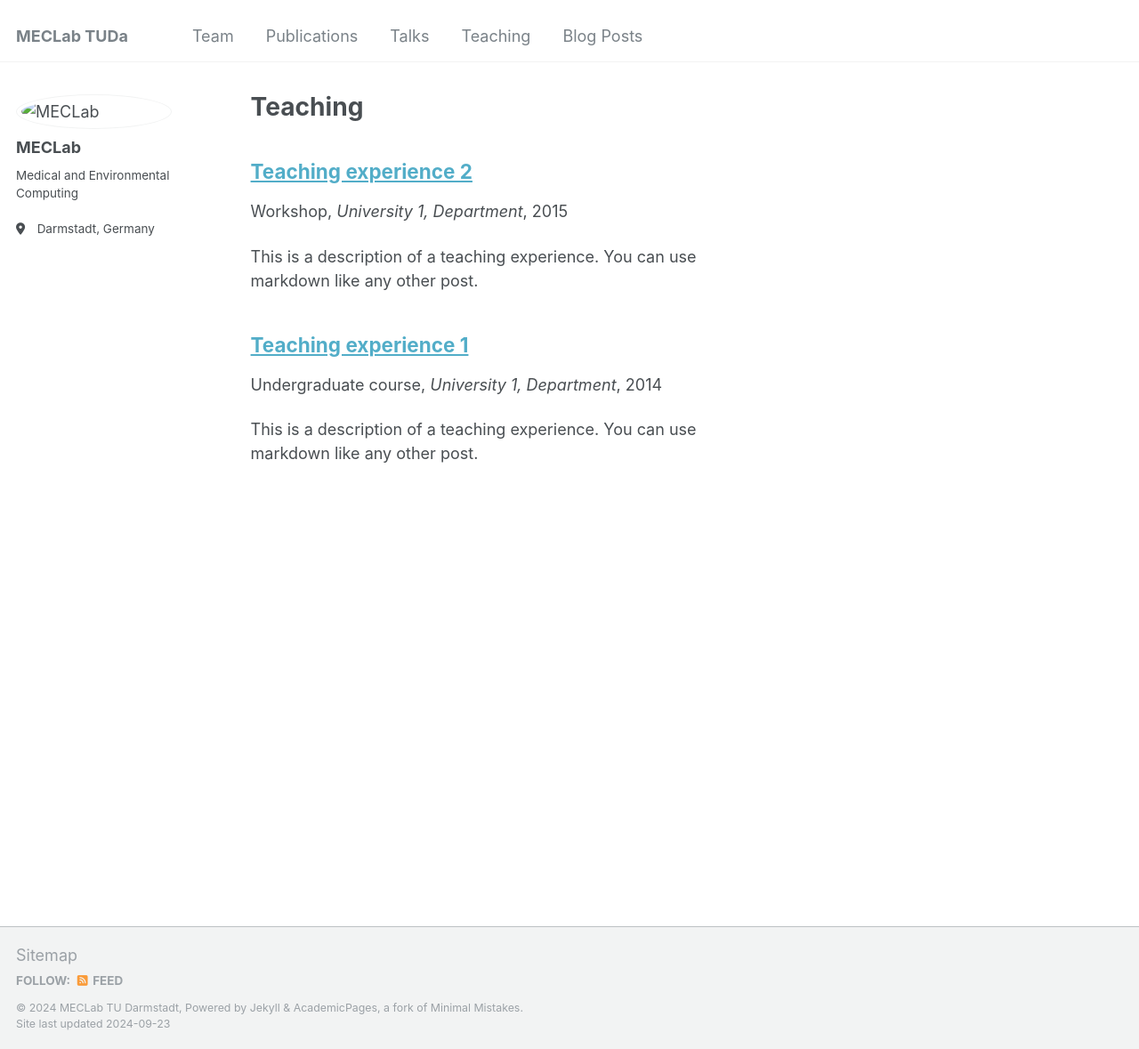
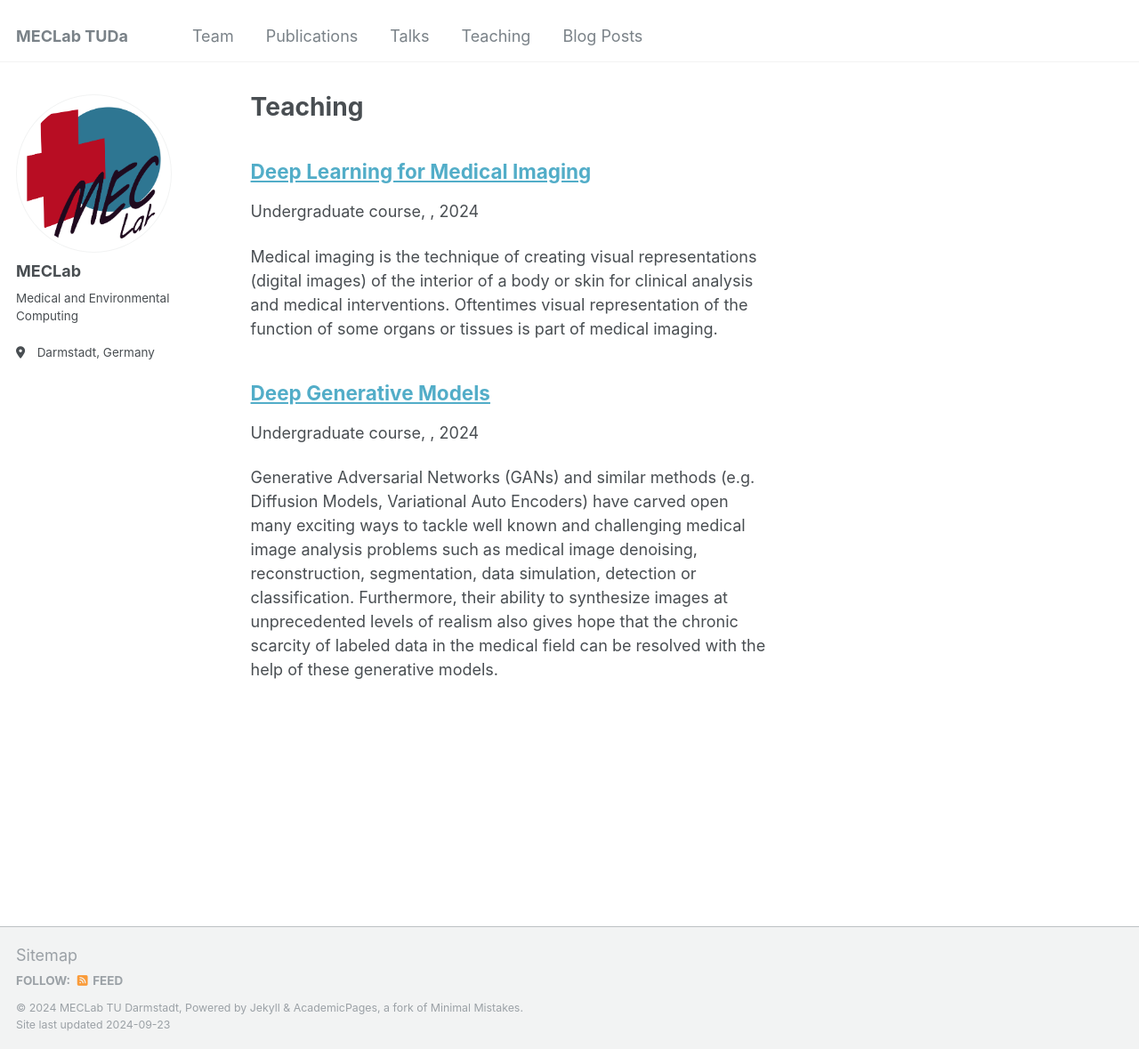
Before and after one commit to MECLabTUDA/MECLabTUDA.github.io, a Jekyll site: the page built from _pages/teaching.html, in a window 1280 px wide and 1179 px high. Shown: the whole window at 89% size. Built offline with Jekyll 4.4.1, drawn with Linux system fonts in a browser that asks for light colours.

Commit message:
add new logo, add contents to teaching category

```diff
--- a/_config.yml
+++ b/_config.yml
@@ -211,6 +211,9 @@ kramdown:
 
 # These settings control the types of collections used by the template
 collections:
+  team:
+    output: true
+    permalink: /:collection/:path/
   teaching:
     output: true
     permalink: /:collection/:path/
@@ -227,6 +230,13 @@ collections:
 
 # These settings control how pages and collections are included in the site
 defaults:
+  # _team
+  - scope:
+      path: ""
+      type: pages
+    values:
+      layout: single
+      author_profile: true
   # _posts
   - scope:
       path: ""
@@ -235,7 +245,7 @@ defaults:
       layout: single
       author_profile: true
       read_time: true
-      comments: true
+      comments: false
       share: true
       related: true
   # _pages
@@ -253,7 +263,7 @@ defaults:
       layout: single
       author_profile: true
       share: true
-      comments: true
+      comments: false
   # _publications
   - scope:
       path: ""
@@ -262,7 +272,7 @@ defaults:
       layout: single
       author_profile: true
       share: true
-      comments: true
+      comments: false
   # _portfolio
   - scope:
       path: ""
@@ -271,7 +281,7 @@ defaults:
       layout: single
       author_profile: true
       share: true
-      comment: true
+      comment: false
   # _talks
   - scope:
       path: ""
--- a/_teaching/2014-spring-teaching-1.md
+++ /dev/null
@@ -1,20 +0,0 @@
----
-title: "Teaching experience 1"
-collection: teaching
-type: "Undergraduate course"
-permalink: /teaching/2014-spring-teaching-1
-venue: "University 1, Department"
-date: 2014-01-01
-location: "City, Country"
----
-
-This is a description of a teaching experience. You can use markdown like any other post.
-
-Heading 1
-======
-
-Heading 2
-======
-
-Heading 3
-======
--- a/_teaching/2015-spring-teaching-2.md
+++ /dev/null
@@ -1,20 +0,0 @@
----
-title: "Teaching experience 2"
-collection: teaching
-type: "Workshop"
-permalink: /teaching/2015-spring-teaching-1
-venue: "University 1, Department"
-date: 2015-01-01
-location: "City, Country"
----
-
-This is a description of a teaching experience. You can use markdown like any other post.
-
-Heading 1
-======
-
-Heading 2
-======
-
-Heading 3
-======
--- /dev/null
+++ b/_teaching/summer_dgm.md
@@ -0,0 +1,8 @@
+---
+title: "Deep Generative Models"
+collection: teaching
+type: "Undergraduate course"
+permalink: /teaching/summer_dgm
+---
+
+Generative Adversarial Networks (GANs) and similar methods (e.g. Diffusion Models, Variational Auto Encoders) have carved open many exciting ways to tackle well known and challenging medical image analysis problems such as medical image denoising, reconstruction, segmentation, data simulation, detection or classification. Furthermore, their ability to synthesize images at unprecedented levels of realism also gives hope that the chronic scarcity of labeled data in the medical field can be resolved with the help of these generative models.
--- /dev/null
+++ b/_teaching/winter_dlmb.md
@@ -0,0 +1,9 @@
+---
+title: "Deep Learning for Medical Imaging"
+collection: teaching
+type: "Undergraduate course"
+permalink: /teaching/winter_dlmb
+---
+
+Medical imaging is the technique of creating visual representations (digital images) of the interior of a body or skin for clinical analysis and medical interventions.
+Oftentimes visual representation of the function of some organs or tissues is part of medical imaging.
```
Also changed, not shown: _pages/terms.md (+2 -16 lines), _team/anirban.md (+5 -1 lines), images/MEC_Lab_Logo.png (added).
